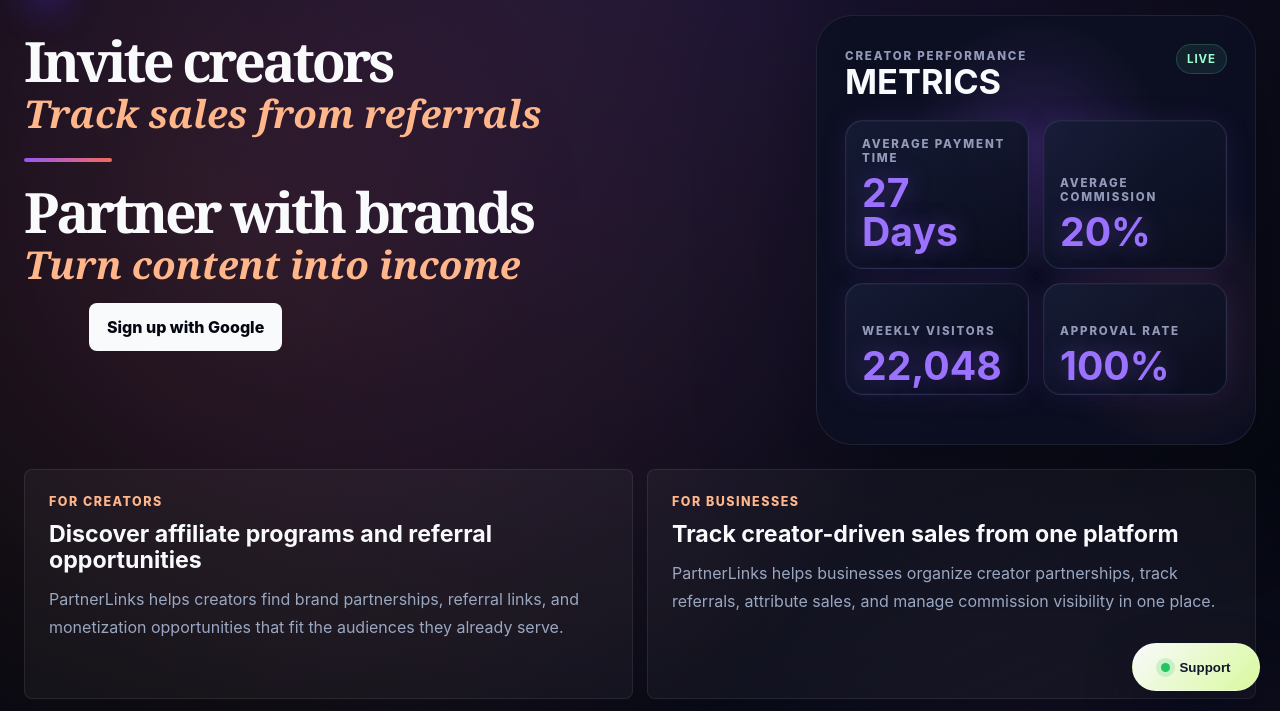
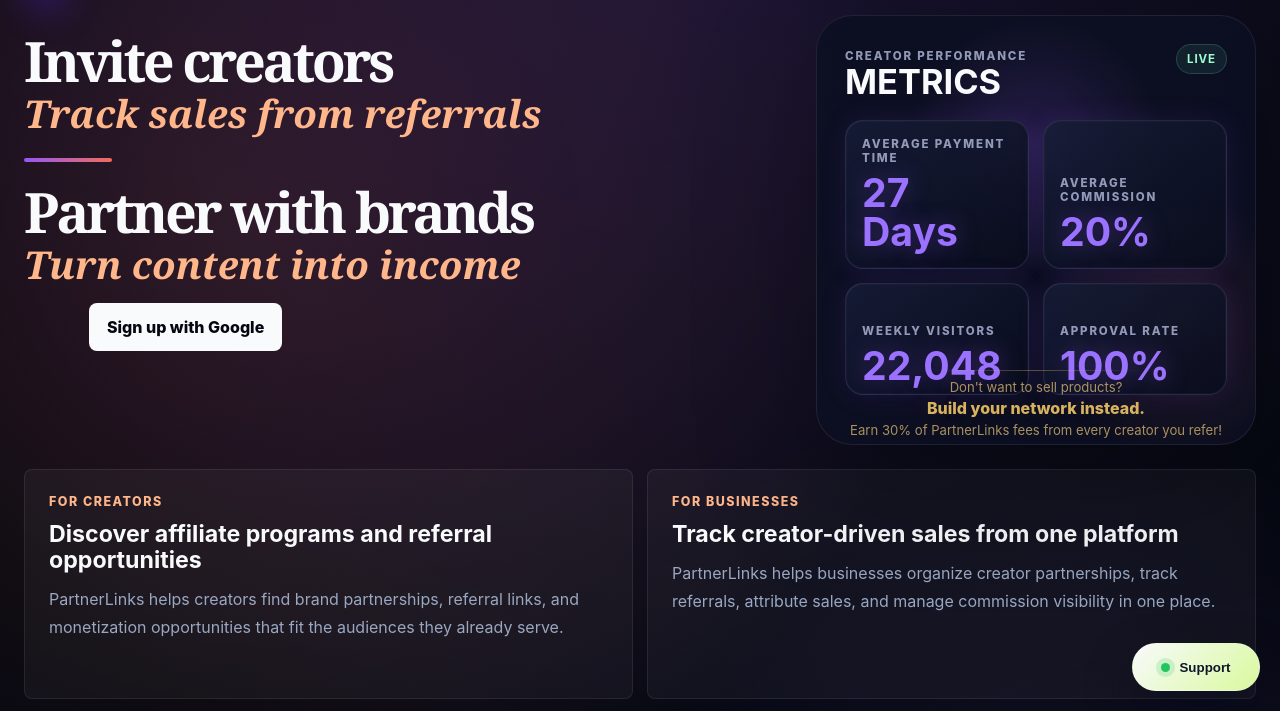
Before and after one commit to austinagents/creator-os-bot, a website: page public/index.html in a window 1280 px wide. Shown: the part 89-800 px from the top of the page. Drawn offline with Linux system fonts and the light colour scheme.

Commit message:
Add network earnings callout

```diff
--- a/public/index.html
+++ b/public/index.html
@@ -93,6 +93,11 @@
                 <span>APPROVAL RATE</span>
                 <strong>100%</strong>
               </div>
+            </div>
+            <div class="network-earnings-callout" aria-label="Network earnings">
+              <p>Don't want to sell products?</p>
+              <strong>Build your network instead.</strong>
+              <p>Earn 30% of PartnerLinks fees from every creator you refer!</p>
             </div>
           </div>
         </div>
--- a/public/styles.css
+++ b/public/styles.css
@@ -317,6 +317,7 @@
   display: grid;
 }
 .board-shell {
+  position: relative;
   display: grid;
   grid-template-rows: auto 1fr;
   gap: 14px;
@@ -387,6 +388,38 @@
   font-size: clamp(1.9rem, 4vw, 2.45rem);
   line-height: 1;
   text-shadow: 0 0 24px rgba(155, 92, 255, 0.35);
+}
+.network-earnings-callout {
+  position: absolute;
+  left: 28px;
+  right: 28px;
+  bottom: 6px;
+  display: grid;
+  justify-items: center;
+  gap: 4px;
+  padding-top: 14px;
+  text-align: center;
+  color: rgba(232, 196, 118, 0.82);
+}
+.network-earnings-callout::before {
+  content: "";
+  width: min(210px, 70%);
+  height: 1px;
+  margin-bottom: 4px;
+  background: linear-gradient(90deg, transparent, rgba(212, 175, 91, 0.4), transparent);
+}
+.network-earnings-callout p {
+  margin: 0;
+  font-size: 0.82rem;
+  line-height: 1.25;
+  color: rgba(232, 196, 118, 0.72);
+}
+.network-earnings-callout strong {
+  color: #d8b35f;
+  font-size: 1rem;
+  line-height: 1.15;
+  font-weight: 800;
+  text-shadow: 0 0 22px rgba(216, 179, 95, 0.16);
 }
 .works-section {
   padding: 42px 0 24px;
```
